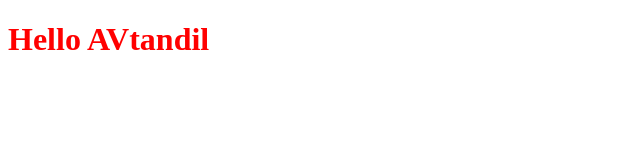
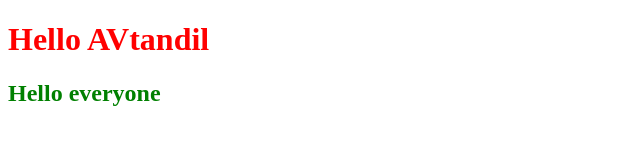
Before and after one commit to Zhailoobekov-Avtandil/afo-test, a plain HTML site: page index.html in a window 1280 px wide. Shown: the whole page, without its empty margins (0-640 px from the left). Drawn offline with Linux system fonts and the light colour scheme.

Commit message:
Add subtitle

```diff
--- a/index.html
+++ b/index.html
@@ -11,6 +11,7 @@
 
 <body>
     <h1>Hello AVtandil</h1>
+    <h2>Hello everyone</h2>
 </body>
 
 </html>
--- a/style.css
+++ b/style.css
@@ -1,3 +1,6 @@
 h1 {
   color: red;
 }
+h2 {
+  color: green;
+}
```
